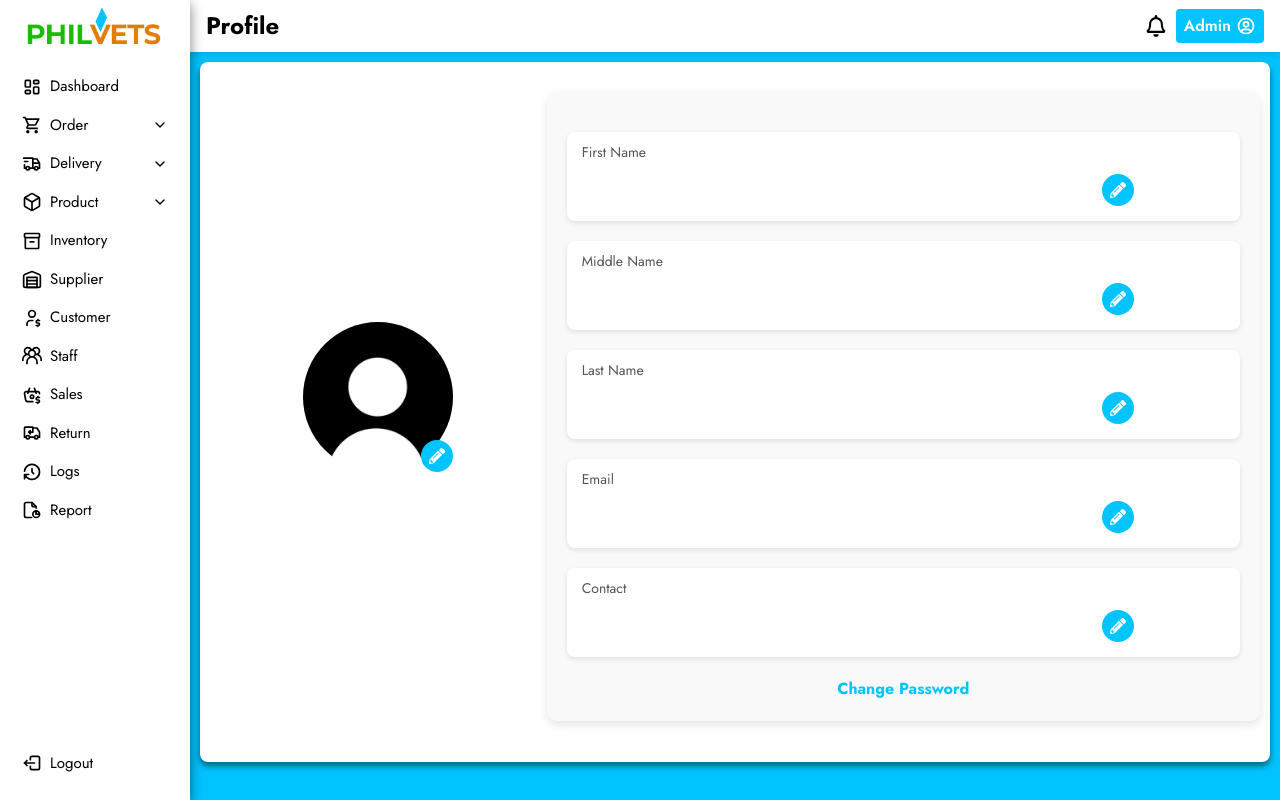
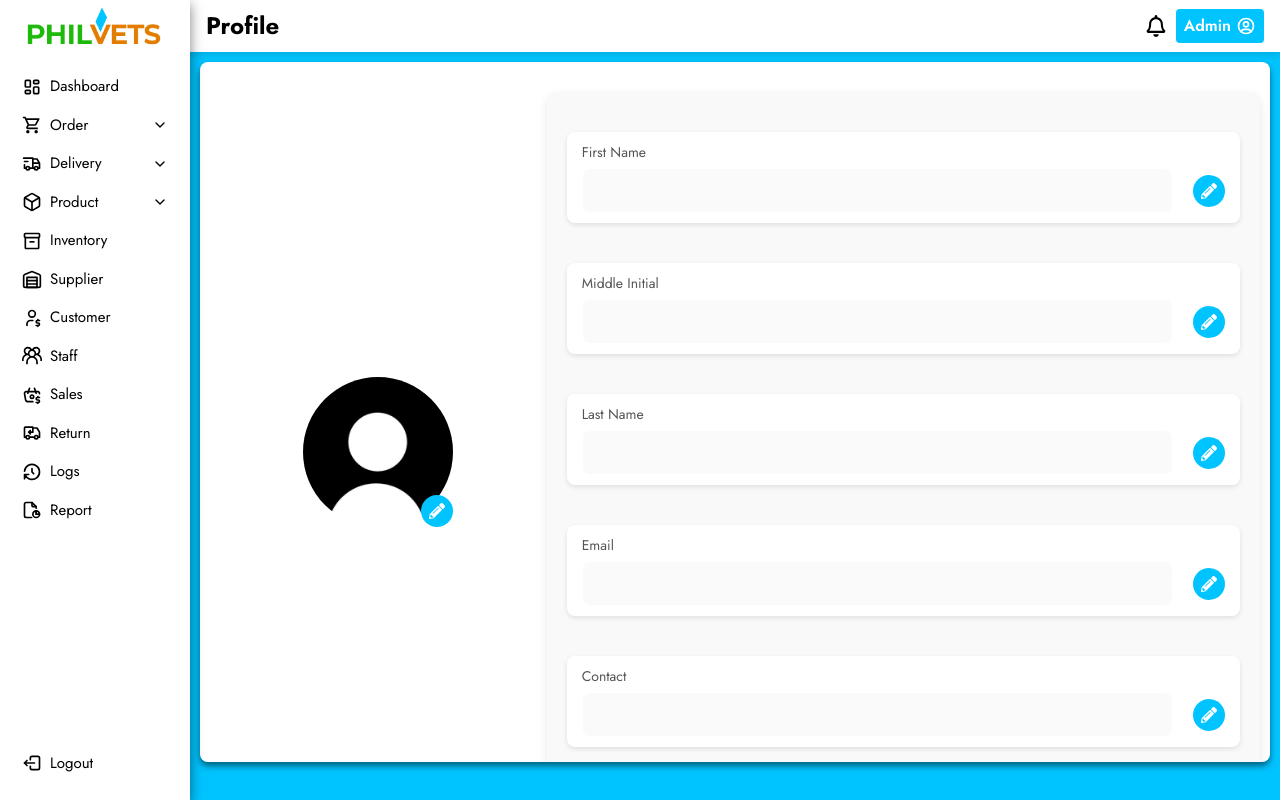
Before and after one commit to Mekus2/backend-deployment, a React (Create React App) app in the folder frontend/: page /admin/profile in a window 1280 px wide. Built offline with nearby package versions, Linux system fonts and the light colour scheme.

Commit message:
Updated some files.

```diff
--- a/frontend/src/components/Profile/ProfileStyles.js
+++ b/frontend/src/components/Profile/ProfileStyles.js
@@ -1,4 +1,3 @@
-// ProfileStyles.js
 import styled from "styled-components";
 import { colors } from "../../colors";
 
@@ -32,6 +31,14 @@ export const RightPanel = styled.div`
   background-color: #f9f9f9;
   border-radius: 10px;
   box-shadow: 0 4px 10px rgba(0, 0, 0, 0.1);
+  display: flex;
+  flex-direction: column;
+
+  // Responsive width for smaller screens
+  @media (max-width: 768px) {
+    flex: 1;
+    padding: 15px;
+  }
 `;
 
 export const ProfileImageWrapper = styled.div`
@@ -111,9 +118,14 @@ export const InputField = styled.input`
   margin-right: 10px;
   border: ${({ showBorder }) => (showBorder ? "1px solid #ccc" : "none")};
   border-radius: 8px;
-  width: 100%;
-  max-width: 500px;
+  width: 100%;  // Full width for responsiveness
+  max-width: 100%;  // Removed the fixed max-width to make the field adjust based on screen width
   box-sizing: border-box;
+
+  // On smaller screens, allow more flexibility
+  @media (max-width: 768px) {
+    font-size: 16px;
+  }
 `;
 
 export const EditButton = styled.button`
@@ -140,7 +152,7 @@ export const InputContainer = styled.div`
   display: flex;
   flex-direction: row;
   align-items: center;
-  gap: 10px;
+  gap: 5px;
 
   @media (max-width: 768px) {
     flex-direction: column;
@@ -175,6 +187,7 @@ export const SaveChangesButton = styled.button`
   margin-left: auto;
   margin-right: auto;
 `;
+
 export const ChangePasswordText = styled.p`
   text-align: center;
   cursor: pointer;
--- a/frontend/src/components/Profile/SharedProfilePage.js
+++ b/frontend/src/components/Profile/SharedProfilePage.js
@@ -20,9 +20,11 @@ import {
   ChangePasswordText,
 } from "./ProfileStyles";
 import { FaPencilAlt } from "react-icons/fa";
-import profilePic from "../../assets/profile.png"; // Default image if none exists
+import profilePic from "../../assets/profile.png"; // Default image
 import { fetchUserData, updateUserData } from "../../api/ProfileApi";
 import axios from "axios";
+import { notify } from "../Layout/CustomToast"; // Toast integration
+import Loading from "../Layout/Loading"; // Spinner component
 
 const SharedProfilePage = () => {
   const [email, setEmail] = useState("");
@@ -31,14 +33,25 @@ const SharedProfilePage = () => {
   const [firstName, setFirstName] = useState("");
   const [middleInitial, setMiddleInitial] = useState("");
   const [lastName, setLastName] = useState("");
-  const [profileImage, setProfileImage] = useState(profilePic); // Default profile picture
+  const [profileImage, setProfileImage] = useState(profilePic);
   const [image, setImage] = useState(null);
   const [hasChanges, setHasChanges] = useState(false);
-  const [saveClicked, setSaveClicked] = useState(false);
+  const [isLoading, setIsLoading] = useState(false);
   const [isChangePassModalOpen, setChangePassModalOpen] = useState(false);
+  const [lastToastTime, setLastToastTime] = useState(0); // Track the last toast time
+
+  // Edit mode tracking
+  const [editMode, setEditMode] = useState({
+    firstName: false,
+    middleInitial: false,
+    lastName: false,
+    email: false,
+    contact: false,
+  });
 
   useEffect(() => {
     const fetchData = async () => {
+      setIsLoading(true);
       const userId = localStorage.getItem("user_id");
       if (userId) {
         try {
@@ -49,31 +62,80 @@ const SharedProfilePage = () => {
           setMiddleInitial(userData.mid_initial);
           setLastName(userData.last_name);
 
-          // Fetch the user profile image
-          const imageResponse = await axios.get(`http://127.0.0.1:8000/account/users/${userId}/image/`);
-          const imageUrl = imageResponse.data.image_url;
-          setProfileImage(imageUrl || profilePic);
-          console.log('image:', imageUrl);
+          const imageResponse = await axios.get(
+            `http://127.0.0.1:8000/account/users/${userId}/image/`
+          );
+          setProfileImage(imageResponse.data.image_url || profilePic);
         } catch (error) {
           console.error("Failed to load user data:", error);
+          notify.error("Failed to load user data.");
         }
       }
+      setIsLoading(false);
     };
 
     fetchData();
   }, []);
 
-  const handleChange = (setter) => (e) => {
-    setter(e.target.value);
+  const handleChange = (field, e) => {
+    const value = e.target.value;
+
+    if (field === "contact" && !/^\d{0,11}$/.test(value)) return;
+
+    switch (field) {
+      case "firstName":
+        setFirstName(value);
+        break;
+      case "middleInitial":
+        setMiddleInitial(value);
+        break;
+      case "lastName":
+        setLastName(value);
+        break;
+      case "email":
+        setEmail(value);
+        break;
+      case "contact":
+        setContact(value);
+        break;
+      default:
+        break;
+    }
+
+    if (
+      value !==
+      (field === "firstName"
+        ? firstName
+        : field === "middleInitial"
+        ? middleInitial
+        : field === "lastName"
+        ? lastName
+        : field === "email"
+        ? email
+        : contact)
+    ) {
       setHasChanges(true);
+      const currentTime = Date.now();
 
-    // Email validation example
-    if (e.target.name === "email") {
-      const emailValue = e.target.value;
-      if (!/^[A-Z0-9._%+-]+@[A-Z0-9.-]+\.[A-Z]{2,}$/i.test(emailValue)) {
-        alert("Invalid email address");
+      // Show toast only if 5 seconds have passed since the last toast
+      if (currentTime - lastToastTime >= 5000) {
+        notify.info("Make sure to save changes!");  // Display toast when changes are made
+        setLastToastTime(currentTime);  // Update the last toast time
       }
     }
+  };
+
+  const toggleEditMode = (field) => {
+    setEditMode((prev) => ({ ...prev, [field]: !prev[field] }));
+  };
+
+  const handleBlur = (field) => {
+    setEditMode((prev) => ({ ...prev, [field]: false }));
+  };
+
+  const validateContactNumber = (contactNumber) => {
+    const regex = /^0\d{10}$/;
+    return regex.test(contactNumber);
   };
 
   const handleImageChange = (e) => {
@@ -81,9 +143,17 @@ const SharedProfilePage = () => {
     if (file) {
       const reader = new FileReader();
       reader.onload = () => {
-        setProfileImage(reader.result); // Temporarily display selected image
-        setImage(file); // Store file for upload
+        setProfileImage(reader.result);
+        setImage(file);
         setHasChanges(true);
+
+        const currentTime = Date.now();
+
+        // Show toast only if 5 seconds have passed since the last toast
+        if (currentTime - lastToastTime >= 5000) {
+          notify.info("Make sure to save changes!");  // Display toast when image changes
+          setLastToastTime(currentTime);  // Update the last toast time
+        }
       };
       reader.readAsDataURL(file);
     }
@@ -92,10 +162,18 @@ const SharedProfilePage = () => {
   const handleSaveChanges = async () => {
     const userId = localStorage.getItem("user_id");
     if (!userId) {
-      console.error("User ID is missing.");
+      notify.error("User ID is missing.");
       return;
     }
 
+    if (contact && !validateContactNumber(contact)) {
+      notify.error(
+        "Please enter a valid contact number (11 digits, starting with 0)."
+      );
+      return;
+    }
+
+    setIsLoading(true);
     try {
       const userData = new FormData();
       if (email) userData.append("email", email);
@@ -109,27 +187,22 @@ const SharedProfilePage = () => {
       const { status } = await updateUserData(userData);
 
       if (status === 200) {
-        console.log("Profile updated successfully");
-        console.log("FORM DATA:", userData);
-        setSaveClicked(true);
-        setHasChanges(false); // Reset changes flag
-        setPassword(""); // Clear password field after update
-        setImage(null);  // Clear temporary image
-        alert("Your profile has been updated successfully.");
+        notify.success("Profile updated successfully.");
+        setHasChanges(false);
+        setPassword("");
+        setImage(null);
       } else {
-        console.warn("Unexpected response status:", status);
-        alert("Something went wrong. Please try again.");
+        notify.error("Something went wrong. Please try again.");
       }
     } catch (error) {
       console.error("Failed to save changes:", error);
-      if (error.response) {
-        alert(`Error: ${error.response.data.detail || "Could not update profile."}`);
-      } else {
-        alert("An error occurred. Please check your network connection and try again.");
-      }
+      notify.error("Failed to save changes.");
+    } finally {
+      setIsLoading(false);
     }
   };
 
+  if (isLoading) return <Loading />;
 
   return (
     <ProfileContainer>
@@ -146,7 +219,7 @@ const SharedProfilePage = () => {
             name="profileImage"
             style={{ display: "none" }}
             accept="image/*"
-              onChange={handleImageChange}  // Update flag when image changes
+            onChange={handleImageChange}
           />
         </ProfileImageWrapper>
 
@@ -158,95 +231,43 @@ const SharedProfilePage = () => {
       </LeftPanel>
 
       <RightPanel>
-          {/* User Profile Fields */}
-          <ProfileField>
-            <Label htmlFor="firstName">First Name</Label>
+        {["firstName", "middleInitial", "lastName", "email", "contact"].map(
+          (field) => (
+            <ProfileField key={field}>
+              <Label htmlFor={field}>
+                {field
+                  .replace(/([a-z0-9])([A-Z])/g, '$1 $2') // Add space before capital letters
+                  .replace(/^./, (str) => str.toUpperCase())} {/* Capitalize the first letter */}
+              </Label>
               <FieldContainer>
                 <InputField
-                type="text"
-                id="firstName"
-                name="firstName"
-                value={firstName}
-                onChange={handleChange(setFirstName)}
+                  type={field === "email" ? "email" : "text"}
+                  id={field}
+                  name={field}
+                  value={field === "firstName" ? firstName : field === "middleInitial" ? middleInitial : field === "lastName" ? lastName : field === "email" ? email : contact}
+                  onChange={(e) => handleChange(field, e)}
+                  onBlur={() => handleBlur(field)}
+                  disabled={!editMode[field]} // Use disabled when not in edit mode
+                  className={editMode[field] ? "highlight" : ""}
+                  style={{
+                    border: editMode[field]
+                      ? "2px solid #ccc"
+                      : "1px solid #fff",
+                  }}
                 />
-              <EditButton onClick={() => setHasChanges(true)}>
+
+                <EditButton onClick={() => toggleEditMode(field)}>
                   <FaPencilAlt />
                 </EditButton>
               </FieldContainer>
             </ProfileField>
-
-          <ProfileField>
-            <Label htmlFor="middleInitial">Middle Name</Label>
-            <FieldContainer>
-              <InputField
-                type="text"
-                id="middleInitial"
-                name="middleInitial"
-                value={middleInitial}
-                onChange={handleChange(setMiddleInitial)}
-              />
-              <EditButton onClick={() => setHasChanges(true)}>
-                <FaPencilAlt />
-              </EditButton>
-            </FieldContainer>
-          </ProfileField>
-
-          <ProfileField>
-            <Label htmlFor="lastName">Last Name</Label>
-            <FieldContainer>
-              <InputField
-                type="text"
-                id="lastName"
-                name="lastName"
-                value={lastName}
-                onChange={handleChange(setLastName)}
-              />
-              <EditButton onClick={() => setHasChanges(true)}>
-                <FaPencilAlt />
-              </EditButton>
-            </FieldContainer>
-          </ProfileField>
-
-          <ProfileField>
-          <Label htmlFor="email">Email</Label>
-          <FieldContainer>
-            <InputField
-              type="email"
-              id="email"
-              name="email"
-              value={email}
-              onChange={handleChange(setEmail)}
-              autoComplete="email"
-            />
-            <EditButton onClick={() => setHasChanges(true)}>
-              <FaPencilAlt />
-            </EditButton>
-          </FieldContainer>
-        </ProfileField>
-
-          <ProfileField>
-            <Label htmlFor="contact">Contact</Label>
-            <FieldContainer>
-              <InputField
-                type="tel"
-                id="contact"
-                name="contact"
-                value={contact}
-                onChange={handleChange(setContact)}
-                autoComplete="tel"
-              />
-              <EditButton onClick={() => setHasChanges(true)}>
-                <FaPencilAlt />
-              </EditButton>
-            </FieldContainer>
-          </ProfileField>
-
-          {hasChanges && !saveClicked && (
+          )
+        )}
+        {hasChanges && (
           <SaveChangesButton onClick={handleSaveChanges}>
             Save Changes
           </SaveChangesButton>
         )}
-
         <ChangePasswordText onClick={() => setChangePassModalOpen(true)}>
           Change Password
         </ChangePasswordText>
```
Also changed, not shown: frontend/src/components/Customers/SharedCustomersPage.js (+13 -4 lines), frontend/src/components/Orders/Customer Order/SharedCustomerOrdersPage.js (+16 -4 lines), frontend/src/components/Orders/Supplier Order/SharedSupplierOrderPage.js (+15 -3 lines), frontend/src/components/Products/SharedProductsPage.js (+17 -8 lines), frontend/src/components/Users/SharedUsersPage.js (+13 -8 lines). Lines whose indentation alone changed are shown as unchanged.
